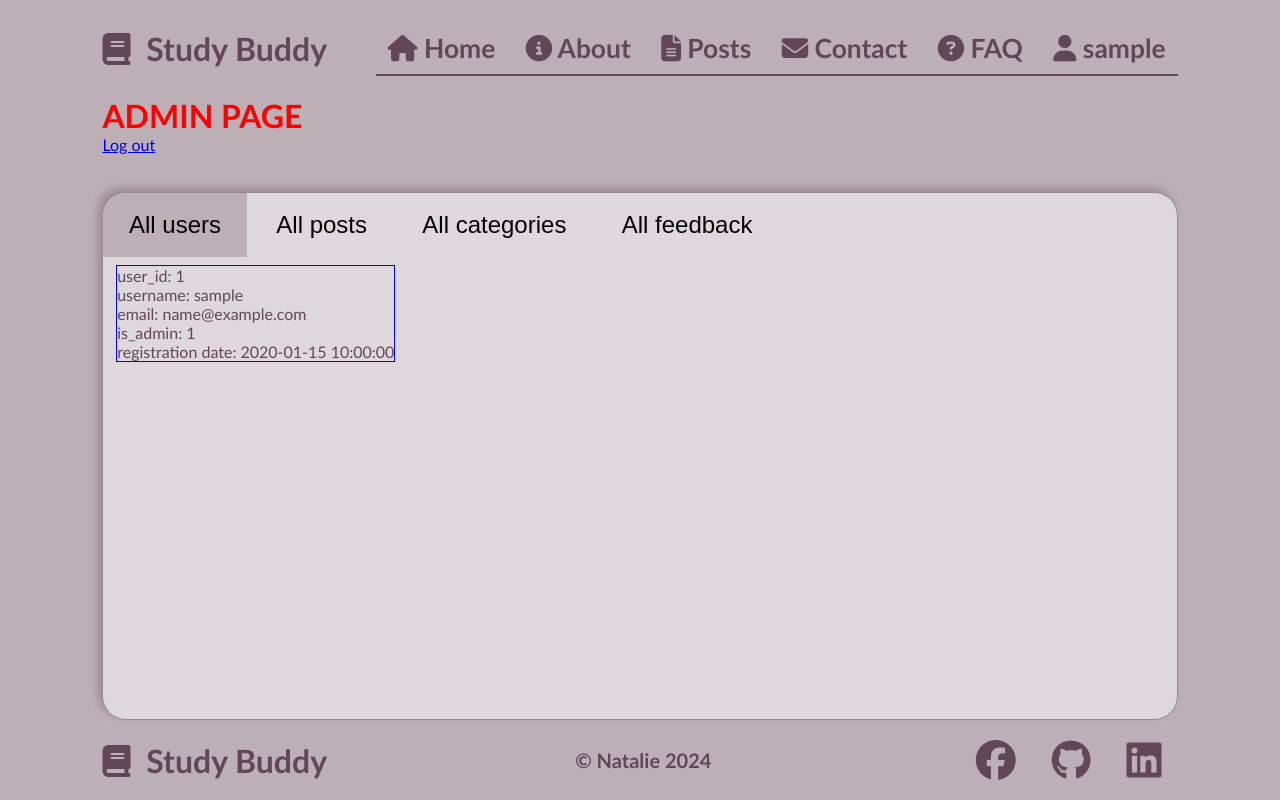
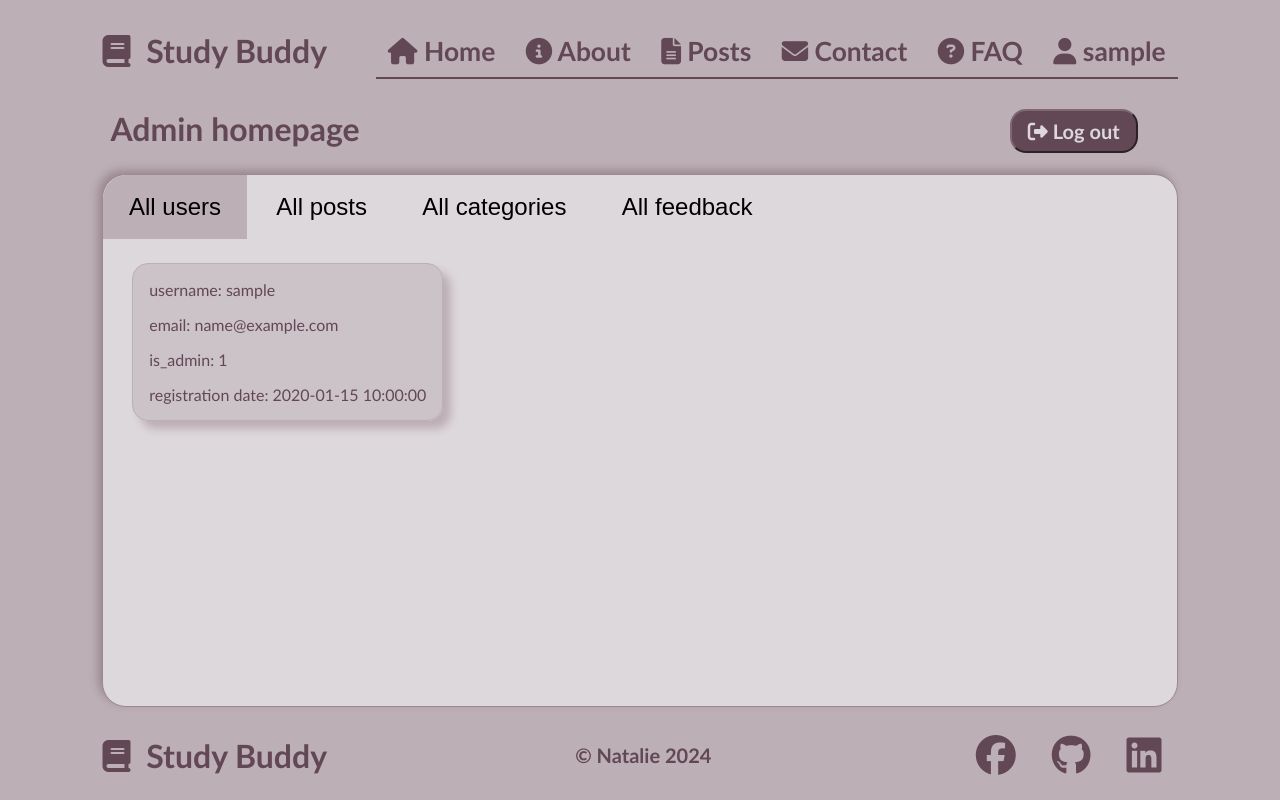
Before and after one commit to nataliemes/study-buddy, a PHP site: page /web/admin-profile.php in a window 1280 px wide. Run offline with PHP 8.4, Linux system fonts and the light colour scheme; the visitor is signed in with stand-in values (Sample User, id 1); tables that the repository leaves empty or names only in its code hold one stand-in row (values such as "Sample post"); some libraries are stand-ins or nearby versions.

Commit message:
added admin profile styles

```diff
--- a/admin-profile.php
+++ b/admin-profile.php
@@ -135,11 +135,11 @@
 	<?php include 'nav-bar.php'; ?>
 
 	<header>
-		<h1 style='color: red'> ADMIN PAGE </h1>
+		<h1> Admin homepage </h1>
 
 		<?php echo $message; ?>
 
-		<a href='http://localhost/web/auth/log-out.php'> Log out </a>
+		<a href='http://localhost/web/auth/log-out.php'> <i class="fa-solid fa-right-from-bracket"></i> Log out </a>
 	</header>
 
 	<main>
@@ -161,24 +161,24 @@
 
 						while($row = $queryResult->fetch_assoc()) {
 							echo " <div class='infobox'>
-									user_id: " . $row['user_id'] .
-									"<br> username: " . $row['username'] .
-									"<br> email: " . $row['email'] .
-									"<br> is_admin: " . $row['is_admin'] .
-									"<br> registration date: " . $row['registration_date'];
+									<p> username: {$row['username']} </p>
+									<p> email: {$row['email']} </p>
+									<p> is_admin: {$row['is_admin']} </p>
+									<p> registration date: {$row['registration_date']} </p>";
 
 							if ($_SESSION['EMAIL'] !== $row['email']) {  // tavisi tavi rom ar shecvalos
-								echo " <div class='profile-buttons'>
-									<form action='' method='POST'>
+								echo " <div class='buttons'>
+									<form action='crud/update-user.php' method='POST'>
+									<input type='submit' value='Update' name='update'>
+									<input type='hidden' value='{$row['user_id']}' name='user_id'>
+								</form>";
+								echo "<form action='' method='POST'>
 										<input type='submit' value='Delete' name='delete'>
 										<input type='submit' value='Download' name='download'>
 										<input type='hidden' value='{$row['user_id']}' name='id'>
 										<input type='hidden' value='user' name='table'>
-									</form>";
-								echo "<form action='crud/update-user.php' method='POST'>
-									<input type='submit' value='Update' name='update'>
-									<input type='hidden' value='{$row['user_id']}' name='user_id'>
-								</form>";
+									</form>
+								 </div>";
 							}
 							echo "</div>";
 						}
@@ -194,7 +194,10 @@
 		</div>
 
 		<div id="post" class="tabcontent">
-			<a href="http://localhost/web/crud/create-post.php"> Create new post </a>
+			<a href="http://localhost/web/crud/create-post.php">
+			<i class="fa-solid fa-upload"></i>
+				Create new post
+			</a>
 
 			<!-- TO-DO: download file when clicked the file_path -->
 			<?php showDBdata("post", "admin"); ?>
@@ -202,12 +205,18 @@
 
 		<div id="category" class="tabcontent">
 
-			<a href="http://localhost/web/crud/create-category.php"> Create new category </a>
+			<a href="http://localhost/web/crud/create-category.php">
+			<i class="fa-solid fa-upload"></i>
+				Create new category
+			</a>
 			<?php showDBdata("category", "admin"); ?>
 		</div>
 
 		<div id="feedback" class="tabcontent">
-			<a href="http://localhost/web/contact.php"> Create new feedback </a>
+			<a href="http://localhost/web/contact.php">
+			<i class="fa-solid fa-upload"></i>
+			 Create new feedback
+			</a>
 			<?php showDBdata("feedback", "admin"); ?>
 		</div>
 
--- a/auth/auth.css
+++ b/auth/auth.css
@@ -88,7 +88,6 @@ form button {
 form button:hover {
     transform: scale(0.95);
     background-color: #7F6774;
-
 }
 
 form button + p {
--- a/connection.php
+++ b/connection.php
@@ -68,24 +68,26 @@
             if ($queryResult->num_rows > 0) {
                 while ($row = $queryResult->fetch_assoc()) {
 
+                    echo "<div class='infobox'>";
+
                     if ($page === "posts"){
                         $class = str_replace(", ", " ", $row['categories']);
-                        echo "<div class='post {$class}'> $class";
+                        echo "<div class='post {$class}'>";
                     }
 
                     echo "<h3> {$row['name']} </h3>
                         <p> {$row['description']} </p>";
 
-                    if ($page === "admin") {
-                        echo "<h5> {$row['username']} </h5>";
+                    if ($table === "post") {
+                        echo "<h5> {$row['categories']} </h5>";
+                        echo "<a href=uploads/{$row['file_path']} target=_blank> {$row['file_path']} </a>";
                     }
 
-                    if ($table === "post") {
-                        echo "<a href=uploads/{$row['file_path']} target=_blank> {$row['file_path']} </a>";
-                        echo "<p> {$row['categories']} </p>";
+                    if ($page === "admin") {
+                        echo "<h6> by: {$row['username']} </h6>";
                     }
 
-                    echo "<h5> {$row['creation_date']} </h5>";
+                    echo "<h6> {$row['creation_date']} </h6>";
 
                     if ($page === "user" || $page === "admin"){
                         // deleting option
@@ -100,6 +102,8 @@
                     if ($page === "posts"){
                         echo "</div>";
                     }
+
+                    echo "</div>";
                 }
             } else {
                 echo "No {$table} found";
--- a/crud/create-post.php
+++ b/crud/create-post.php
@@ -91,7 +91,8 @@
 <html>
 <head>
     <meta name="viewport" content="width=device-width, initial-scale=1.0">
-
+    <link rel="stylesheet" href="../style.css">
+    <link rel="stylesheet" href="style.css">
 </head>
 <body>
     <?php include '../nav-bar.php'; ?>
--- a/posts.js
+++ b/posts.js
@@ -9,7 +9,6 @@ $(document).ready(function() {
         // Toggle visibility of posts in the selected category
         $('.post.' + category).toggle();
 
-
         $(this).toggleClass('hidden');
     });
 });
--- a/posts.php
+++ b/posts.php
@@ -9,7 +9,7 @@
 	<meta name="viewport" content="width=device-width, initial-scale=1.0">
 
 	<link rel="stylesheet" href="style.css">
-    <link rel="stylesheet" href="posts.css">
+    <link rel="stylesheet" href="profile.css">
 
     <script src="https://ajax.googleapis.com/ajax/libs/jquery/3.7.1/jquery.min.js"></script>
     <script src="posts.js"></script>
@@ -32,9 +32,6 @@
             echo "</div>";
         ?>
 
-
-        <a href="http://localhost/web/crud/create-post.php"> Create new post </a>
-
         <?php
             showDBdata("post", "posts");
         ?>
--- a/profile.css
+++ b/profile.css
@@ -3,12 +3,22 @@
 header{
     flex: 100%;
     /* border: 1px solid black; */
-    height: 12vh;
+    margin: 1vmin;
+}
+
+header h1 {
+    display: inline;
+}
+
+.alert {
+    width: max-content;
+    margin: 1vmin;
 }
 
 main {
     flex: 100%;
     min-height: 66vh;
+    margin: 1vmin 0;
     background-color: #DDD8DB;
     border: 1px solid #9B8892;
     border-radius: 3vmin;
@@ -44,11 +54,79 @@ main {
 
 /*******************************************/
 
+
 .infobox {
     border: 1px solid blue;
     display: inline-block;
+
+    margin: 2vmin;
+
+    background-color: rgba(188, 175, 181, 0.5);
+    border: 1px solid rgba(188, 175, 181, 1);
+    border-radius: 2vmin;
+    box-shadow: 1vmin 1vmin 1vmin rgba(188, 175, 181, 1);
+
 }
 
 .infobox form {
     display: inline;
 }
+
+.infobox > * {
+    margin: 2vmin;
+}
+
+input[type=submit], .tabcontent > a, header a {
+    padding: 1vmin 2vmin;
+    border-radius: 2vmin;
+    border: outset 2px #7F6774;
+    font-size: 2.5vmin;
+    font-weight: bold;
+    color: #DDD8DB;
+    background-color: #7F6774;
+    cursor: pointer;
+}
+
+input[type=submit]:hover, .tabcontent > a:hover, header a:hover {
+    opacity: 0.8;
+    border: inset 2px #7F6774;
+}
+
+.tabcontent > a {
+    display: block;
+    width: max-content;
+    margin: 1vmin;
+    text-decoration: none;
+}
+
+header a {
+    float: right;
+    margin: 0 4vmin;
+    text-decoration: none;
+    background-color: #624755;
+}
+
+.infobox a {
+    color: #624755;
+}
+
+
+/**************************************/
+
+.category-toggle {
+    background-color: #624755;
+    padding: 1.5vmin;
+    margin-top: 2vmin;
+    margin-left: 2vmin;
+    border-radius: 2vmin;
+    font-size: 2.8vmin;
+    font-weight: bold;
+    color: #DDD8DB;
+    border: 1px solid #624755;
+    cursor: pointer;
+}
+
+.category-toggle.hidden {
+    background-color: lightgray;
+    color: #624755;
+}
```
Also changed, not shown: posts.css (deleted, +0 -12 lines), user11-info.txt (added, +18 -0 lines).
